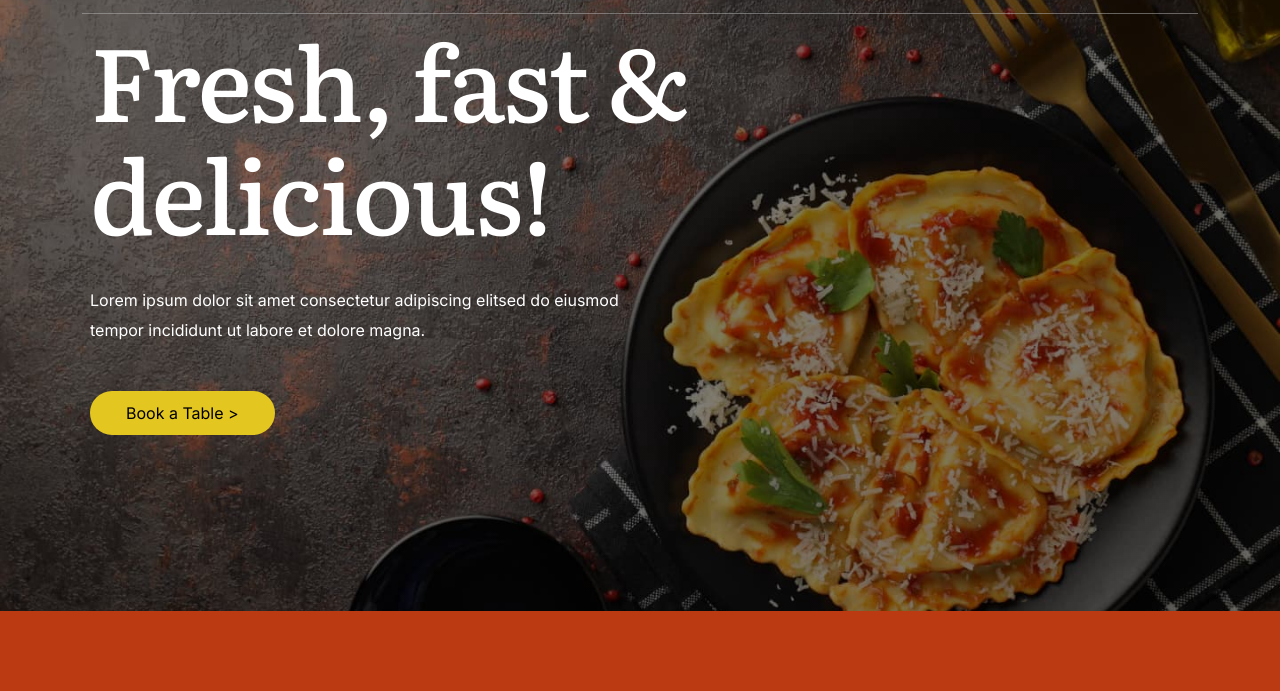
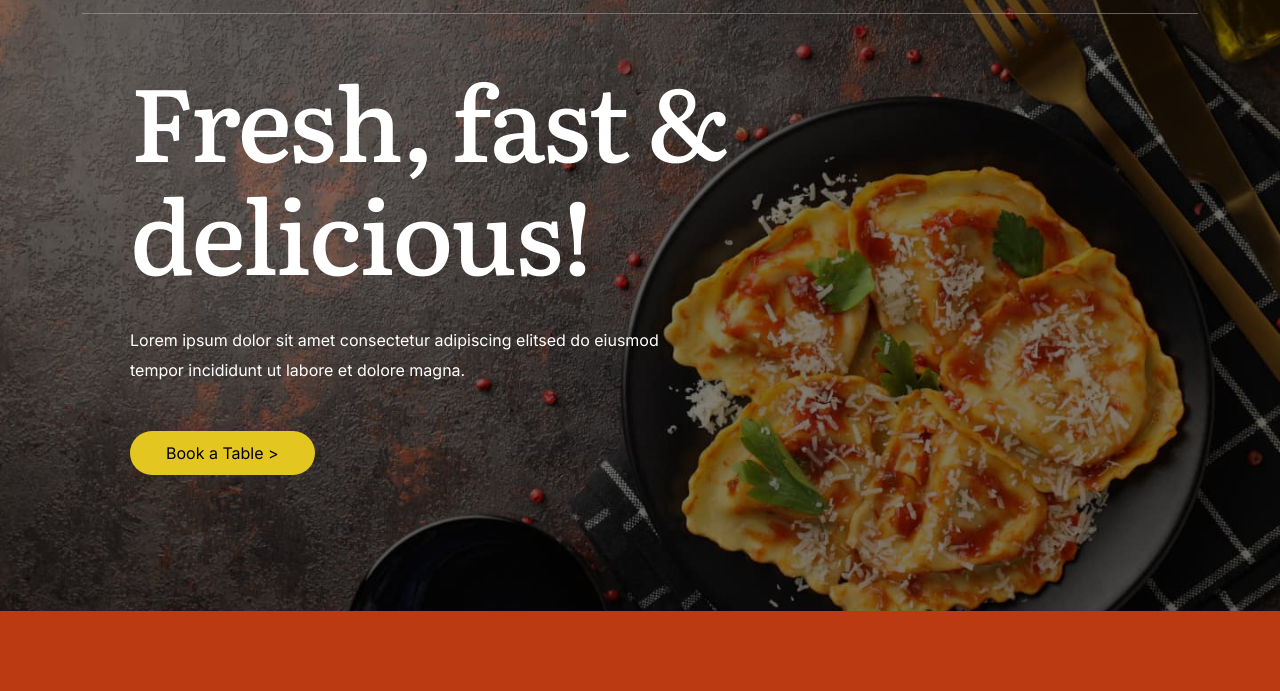
Before and after one commit to conradobi/Fictional-Restaurant, a plain HTML site: page index.html in a window 1280 px wide. Shown: the part 109-800 px from the top of the page. Drawn offline with nearby package versions, Linux system fonts and the light colour scheme.

Commit message:
Update index.html

```diff
--- a/index.html
+++ b/index.html
@@ -60,7 +60,7 @@
             </nav>
 
 
-            <section class="hero p-2">
+            <section class="hero p-5 text-center text-md-start">
 
                 <h1 class="display-1 display-md-2 display-lg-3">Fresh, fast &<br>delicious!</h1>
                 <p class="fs-6 fs-md-5 fs-lg-4">Lorem ipsum dolor sit amet consectetur adipiscing elitsed do eiusmod<br>
```
